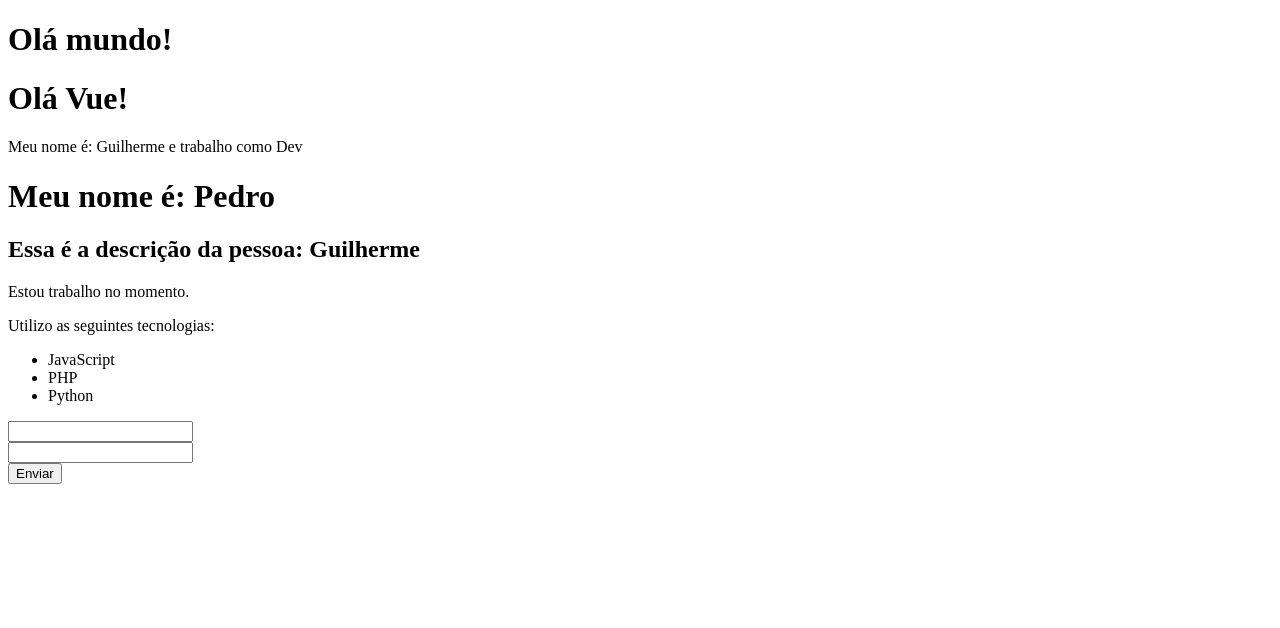
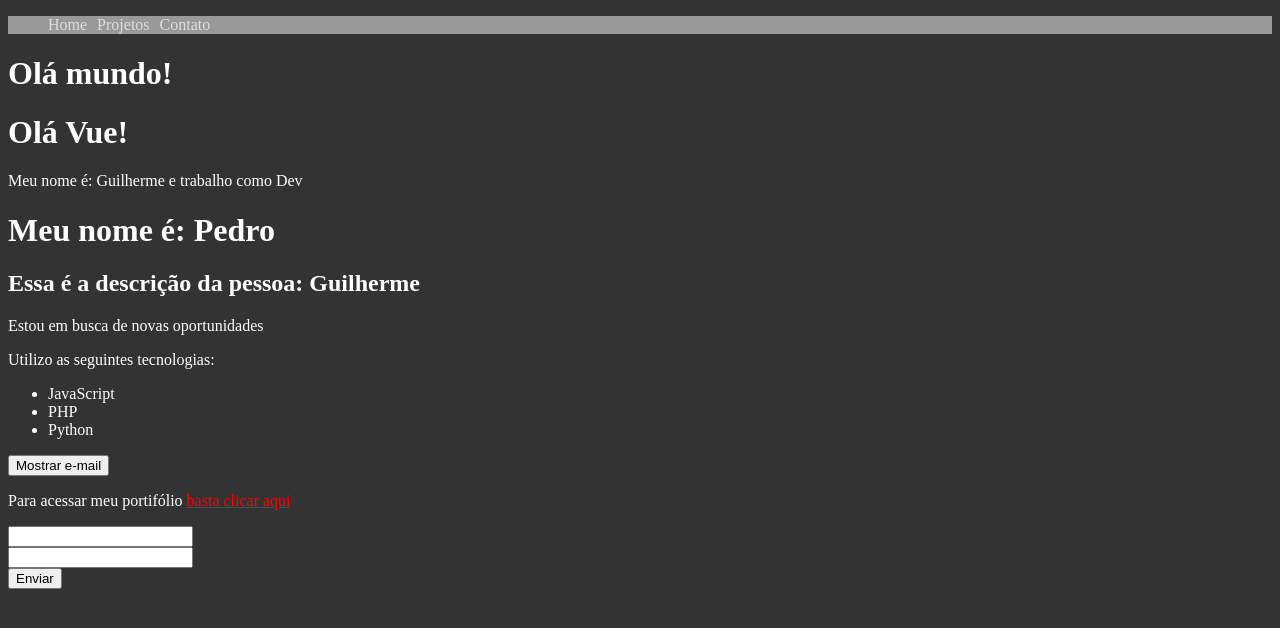
Before and after one commit to guilherme-a-pinheiro/burger-site-vue3, a Vue app in the folder aplicacao/: page / in a window 1280 px wide. Shown: the top 628 px of the page. Built offline with nearby package versions, Linux system fonts and the light colour scheme.

Commit message:
renderizacao de css

```diff
--- a/aplicacao/src/App.vue
+++ b/aplicacao/src/App.vue
@@ -1,9 +1,12 @@
 <template>
-  <h1>Olá mundo!</h1>
-  <PrimeiroComponente />
-  <LifeCycle />
-  <Pessoa />
-  <Form />
+  <div>
+    <Header />
+    <h1>Olá mundo!</h1>
+    <PrimeiroComponente />
+    <LifeCycle />
+    <Pessoa />
+    <Form />
+  </div>
 </template>
 
 <script>
@@ -11,6 +14,7 @@
 import LifeCycle from './components/LifeCycle.vue';
 import Pessoa from './components/Pessoa.vue';
 import Form from './components/Form.vue';
+import Header from './components/Header.vue'
 
   export default {
     name: 'app',
@@ -18,7 +22,19 @@
       PrimeiroComponente,
       LifeCycle,
       Pessoa,
-      Form
+      Form,
+      Header
     }
   }
 </script>
+
+<style>
+  body {
+    background-color: #333;
+    color: #fff;
+  }
+
+  a {
+    color: red;
+  }
+</style>
--- a/aplicacao/src/components/Form.vue
+++ b/aplicacao/src/components/Form.vue
@@ -1,5 +1,6 @@
 <template>
     <form>
+        <div>
             <div>
                 <InputText />
             </div>
@@ -8,6 +9,7 @@
             </div>
             <div>
                 <Submit />
+            </div>
         </div>
     </form>
 </template>
--- /dev/null
+++ b/aplicacao/src/components/Header.vue
@@ -0,0 +1,35 @@
+<template>
+    <ul>
+        <li><a href="#">Home</a></li>
+        <li><a href="#">Projetos</a></li>
+        <li><a href="#">Contato</a></li>
+    </ul>
+</template>
+
+<script>
+    export default {
+        name: 'Header',
+    }
+</script>
+
+<style scoped>
+    ul {
+        list-style: none;
+        display: flex;
+        background: #999;
+    }
+
+    li {
+        margin-right: 10px
+    }
+
+    a {
+        color: #ddd;
+        text-decoration: none;
+        transition: .5s;
+    }
+
+    a:hover {
+        color: turquoise;
+    }
+</style>
--- a/aplicacao/src/components/Info.vue
+++ b/aplicacao/src/components/Info.vue
@@ -1,17 +1,43 @@
 <template>
     <div>
-        <p>Estou trabalho no momento.</p>
+        <p v-if="esta_trabalhando">Estou trabalho no momento.</p>
+        <p v-else>Estou em busca de novas oportunidades</p>
         <p>Utilizo as seguintes tecnologias:</p>
         <ul>
             <li>JavaScript</li>
             <li>PHP</li>
             <li>Python</li>
         </ul>
+        <div>
+            <button @click="showEmail">{{ textoBotao }}</button>
+        </div>
+        <p v-show="mostrar_email">Mande uma mensagem para: {{ email }}</p>
+        <p>Para acessar meu portifólio <a v-bind:href="meu_link" target="_blank">basta clicar aqui</a></p>
     </div>
 </template>
 
 <script>
     export default {
-        name: 'Info'
+        name: 'Info',
+        data() {
+            return {
+                esta_trabalhando: false,
+                mostrar_email: false,
+                email: 'guiapinheiro29@gmail.com',
+                meu_link: 'https://google.com',
+                textoBotao: 'Mostrar e-mail'
+            }
+        },
+        methods: {
+            showEmail() {
+                this.mostrar_email = !this.mostrar_email
+                if (this.mostrar_email) {
+                    this.textoBotao = 'Esconder e-mail'
+                }
+                else {
+                    this.textoBotao = 'Mostrar e-mail'
+                }
+            }
+        }
     }
 </script>
--- a/aplicacao/src/components/LifeCycle.vue
+++ b/aplicacao/src/components/LifeCycle.vue
@@ -12,9 +12,16 @@
         },
         created(){
             this.name = "Guilherme"
+
+            this.lifeCycle();
         },
         mounted() {
             this.name = "Pedro"
+        },
+        methods: {
+            lifeCycle(){
+                console.log('executou')
+            }
         }
     }
 </script>
```
Lines whose indentation alone changed are shown as unchanged.
